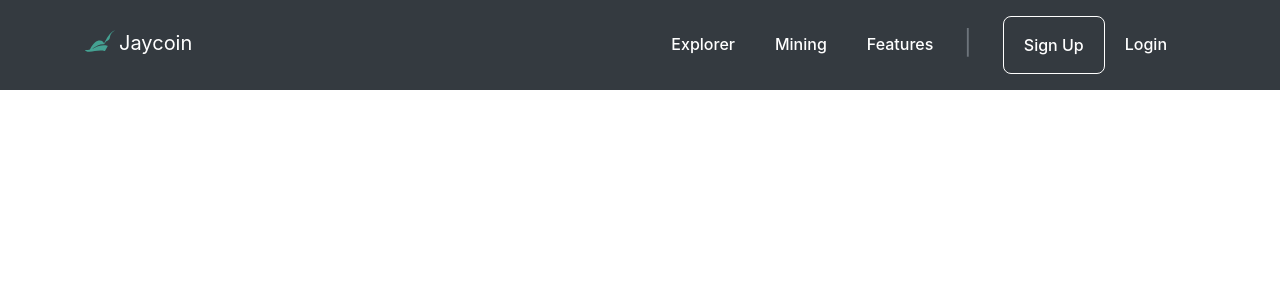
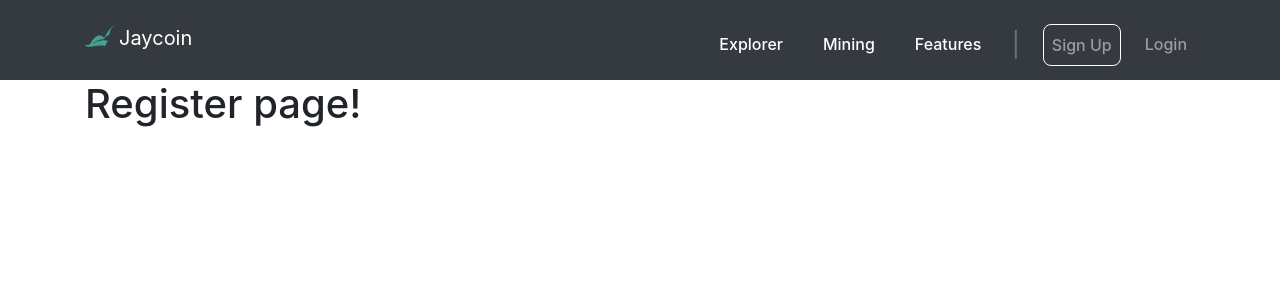
Before and after one commit to Toreckk/BlockChainJS, a React (Create React App) app in the folder client/: page /register in a window 1280 px wide. Shown: the top 300 px of the page. Built offline with nearby package versions, Linux system fonts and the light colour scheme.

Commit message:
Created Login + signup page, added routing

```diff
--- a/client/src/App.css
+++ b/client/src/App.css
@@ -14,6 +14,8 @@ body {
   padding: 16px 20px;
   font-weight: 500;
   margin-left: -1em;
+  margin-top: 1em;
+  display: inline-block;
 }
 .btnLogin:hover {
   background-color: Transparent;
@@ -27,6 +29,9 @@ body {
   padding: 16px 20px;
   font-weight: 500;
   color: white;
+  margin-top: 1em;
+  margin-right: 2em;
+  display: inline-block;
 }
 .btnSignup:hover {
   background-color: #44a192;
@@ -110,7 +115,6 @@ body {
 }
 
 .getWalletbtn {
-  display: inline-block;
   font-weight: 600;
   text-align: center;
   height: 3.5rem;
@@ -122,6 +126,12 @@ body {
   border: none;
   border-radius: 4px;
   margin-bottom: 1rem;
+  vertical-align: middle;
+}
+
+.getWalletbtn:hover {
+  color: white;
+  text-decoration: none;
 }
 
 .webpImg {
--- a/client/src/App.js
+++ b/client/src/App.js
@@ -5,12 +5,20 @@ import "./App.css";
 
 import AppNavbar from "./components/AppNavbar";
 import Landing from "./components/Landing";
+import Login from "./components/auth/Login";
+import Register from "./components/auth/Register";
 
 const App = () => (
   <Router>
     <Fragment>
       <AppNavbar />
       <Route exact path="/" component={Landing} />
+      <section className="container">
+        <Switch>
+          <Route exact path="/register" component={Register} />
+          <Route exact path="/login" component={Login} />
+        </Switch>
+      </section>
     </Fragment>
   </Router>
 );
--- a/client/src/components/AppNavbar.js
+++ b/client/src/components/AppNavbar.js
@@ -10,6 +10,7 @@ import {
   Container,
   Button
 } from "reactstrap";
+import { Link } from "react-router-dom";
 import { FaPiedPiperHat } from "react-icons/fa";
 
 class AppNavbar extends Component {
@@ -28,7 +29,7 @@ class AppNavbar extends Component {
       <div>
         <Navbar color="dark" dark expand="md">
           <Container>
-            <NavbarBrand href="/">
+            <NavbarBrand tag={Link} to="/">
               <FaPiedPiperHat className="JaycoinIcon" size="1.5em" />
               Jaycoin
             </NavbarBrand>
@@ -64,13 +65,13 @@ class AppNavbar extends Component {
                 </NavItem>
                 <p className="divider">|</p>
                 <NavItem>
-                  <NavLink href="#">
-                    <button className="btnSignup">Sign Up</button>
+                  <NavLink tag={Link} to="/register" className="btnSignup">
+                    Sign Up
                   </NavLink>
                 </NavItem>
                 <NavItem>
-                  <NavLink href="#">
-                    <button className="btnLogin">Login</button>
+                  <NavLink tag={Link} to="/login" className="btnLogin">
+                    Login
                   </NavLink>
                 </NavItem>
               </Nav>
--- a/client/src/components/Landing.js
+++ b/client/src/components/Landing.js
@@ -1,6 +1,7 @@
 import React, { Fragment } from "react";
 import { Container, Row, Col } from "reactstrap";
 import FeatureCard from "../components/FeatureCard";
+import { Link } from "react-router-dom";
 
 const Landing = () => {
   return (
@@ -15,9 +16,12 @@ const Landing = () => {
                 receive, store and mine the fictional Jaycoin currency for
                 educational purposes
               </h5>
-              <div>
-                <button className="getWalletbtn">Get a Wallet</button>
-              </div>
+              <Link
+                to="/register"
+                className="getWalletbtn d-flex align-items-center justify-content-center"
+              >
+                Get a Wallet
+              </Link>
             </Col>
             <Col xs="7">
               <img
--- /dev/null
+++ b/client/src/components/auth/Login.js
@@ -0,0 +1,11 @@
+import React from "react";
+
+const Login = () => {
+  return (
+    <div>
+      <h1>Login page!</h1>
+    </div>
+  );
+};
+
+export default Login;
--- /dev/null
+++ b/client/src/components/auth/Register.js
@@ -0,0 +1,11 @@
+import React from "react";
+
+const Register = () => {
+  return (
+    <div>
+      <h1>Register page!</h1>
+    </div>
+  );
+};
+
+export default Register;
```
